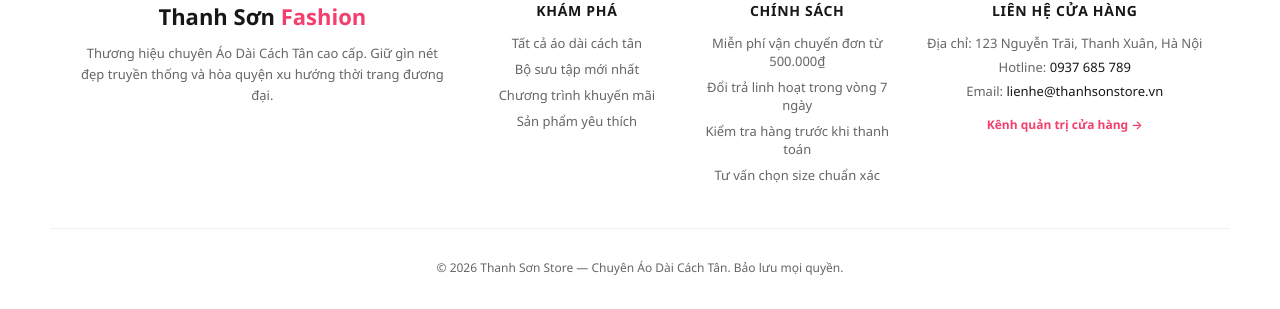
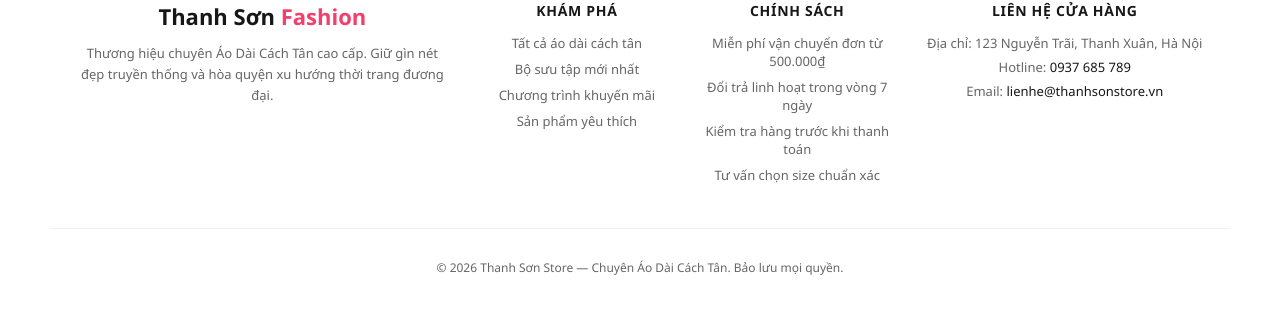
Before and after one commit to nguyenxuanquang230504-design/thanhson-store, a Node server app: page / in a window 1280 px wide. Shown: the part 3511-3820 px from the top of the page. Run offline with Node 20, Linux system fonts and the light colour scheme; data that the repository does not hold is empty; some libraries are stand-ins or nearby versions.

Commit message:
security: remove all admin links from customer views and enable seamless admin login

```diff
--- a/public/css/style.css
+++ b/public/css/style.css
@@ -1394,14 +1394,6 @@ body.menu-open {
   text-decoration: none;
 }
 
-.admin-portal-link {
-  display: inline-block;
-  margin-top: 10px;
-  color: var(--pink) !important;
-  font-weight: 600;
-  font-size: 12px;
-}
-
 .footer-bottom {
   border-top: 1px solid rgba(0,0,0,0.06);
   padding: 18px 24px;
--- a/views/partials/footer.ejs
+++ b/views/partials/footer.ejs
@@ -27,7 +27,6 @@
       <p>Địa chỉ: 123 Nguyễn Trãi, Thanh Xuân, Hà Nội</p>
       <p>Hotline: <a href="tel:0937685789">0937 685 789</a></p>
       <p>Email: <a href="mailto:lienhe@thanhsonstore.vn">lienhe@thanhsonstore.vn</a></p>
-      <p><a href="/admin/login" class="admin-portal-link">Kênh quản trị cửa hàng →</a></p>
     </div>
   </div>
   <div class="tsf-container footer-bottom">
```
